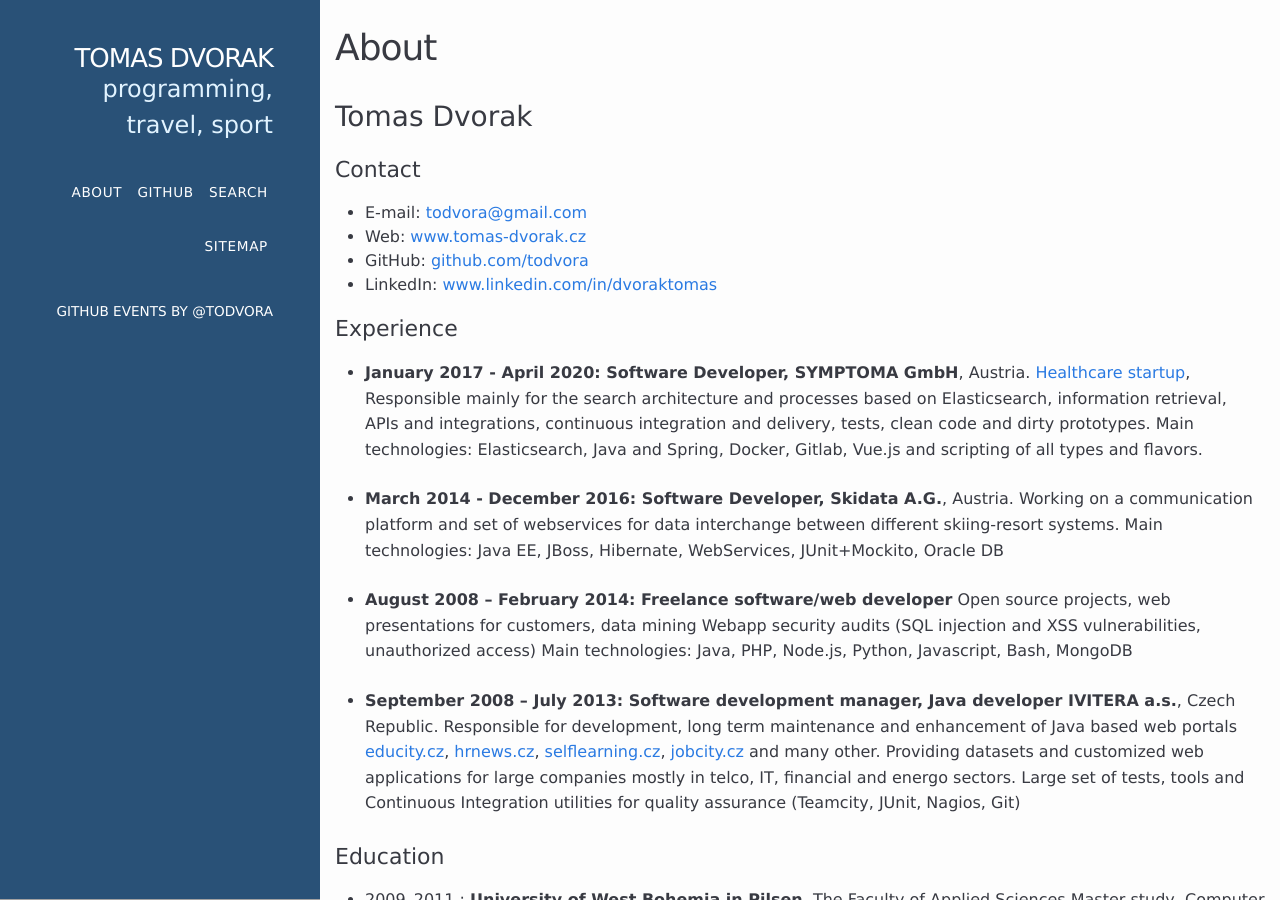
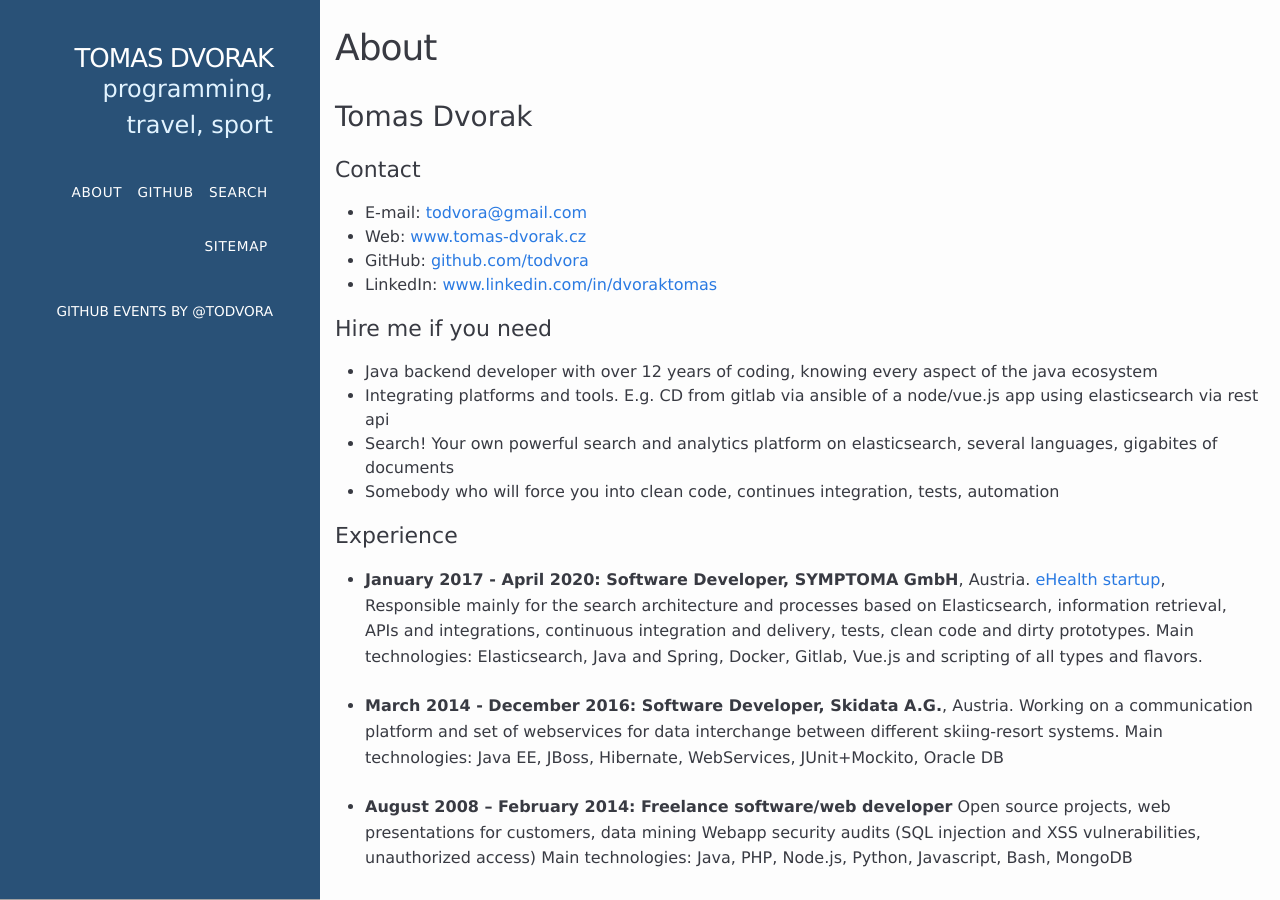
Before and after one commit to todvora/todvora.github.io, a Jekyll site: the page built from about.md, in a window 1280 px wide and 900 px high. Built offline with Jekyll 4.4.1, drawn with Linux system fonts in a browser that asks for light colours.

Commit message:
extended cv

```diff
--- a/about.md
+++ b/about.md
@@ -12,9 +12,16 @@ permalink: /about/
 - GitHub: [github.com/todvora](https://github.com/todvora)
 - LinkedIn: [www.linkedin.com/in/dvoraktomas](https://www.linkedin.com/in/dvoraktomas)
 
+### Hire me if you need
+
+- Java backend developer with over 12 years of coding, knowing every aspect of the java ecosystem
+- Integrating platforms and tools. E.g. CD from gitlab via ansible of a node/vue.js app using elasticsearch via rest api
+- Search! Your own powerful search and analytics platform on elasticsearch, several languages, gigabites of documents
+- Somebody who will force you into clean code, continues integration, tests, automation
+
 ### Experience
 - **January 2017 - April 2020: Software Developer, SYMPTOMA GmbH**, Austria.
-    [Healthcare startup](https://www.symptoma.com/), Responsible mainly for the search architecture and processes based on Elasticsearch, information retrieval, APIs and integrations, continuous integration and delivery, tests, clean code and dirty prototypes. Main technologies: Elasticsearch, Java and Spring, Docker, Gitlab, Vue.js and scripting of all types and flavors.
+    [eHealth startup](https://www.symptoma.com/), Responsible mainly for the search architecture and processes based on Elasticsearch, information retrieval, APIs and integrations, continuous integration and delivery, tests, clean code and dirty prototypes. Main technologies: Elasticsearch, Java and Spring, Docker, Gitlab, Vue.js and scripting of all types and flavors.
 
 - **March 2014 - December 2016: Software Developer, Skidata A.G.**, Austria.
     Working on a communication platform and set of webservices for data interchange between different skiing-resort systems.
```
